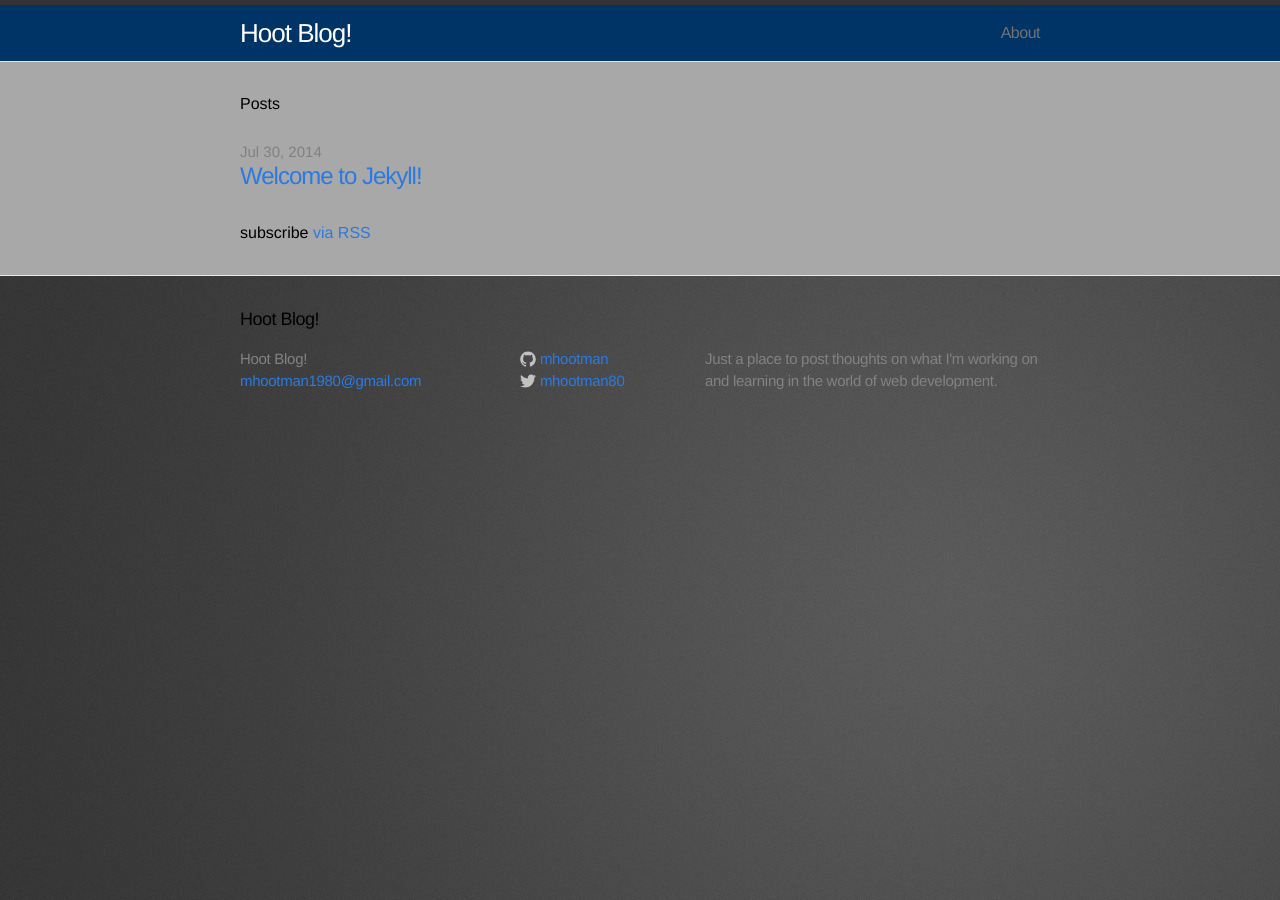
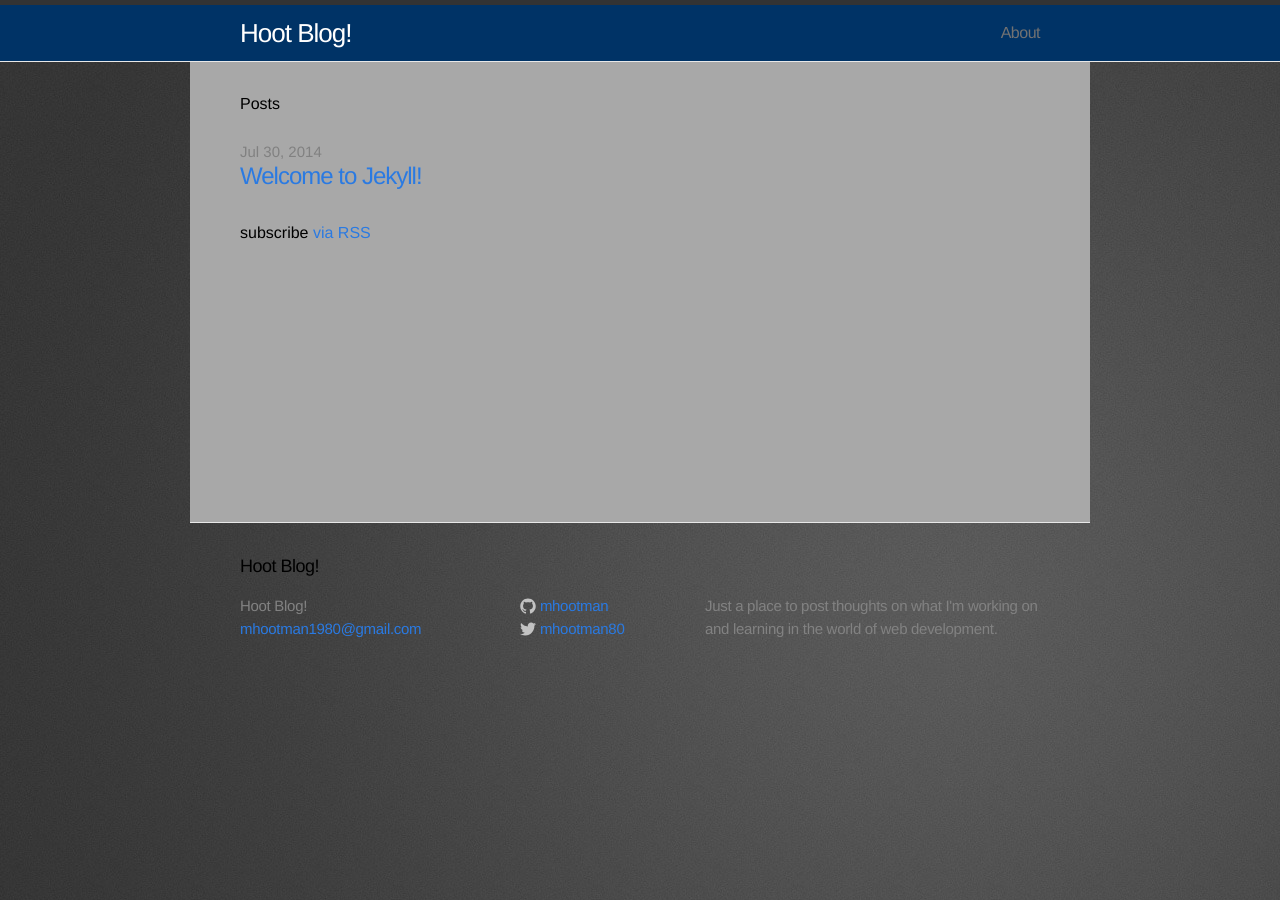
Before and after one commit to hoot-dev/hoot-dev.github.io, a Jekyll site: the page built from index.html, in a window 1280 px wide. Built offline with Jekyll 4.4.1, drawn with Linux system fonts in a browser that asks for light colours.

Commit message:
more style updates

```diff
--- a/css/main.css
+++ b/css/main.css
@@ -79,6 +79,9 @@ a:visited { color: #205caa; }
 .site-footer {
   border-top: 1px solid #e8e8e8;
   padding: 30px 0;
+  max-width: 900px;
+  margin-left: auto;
+  margin-right: auto;
 }
 
 .footer-heading {
@@ -139,6 +142,10 @@ a:visited { color: #205caa; }
 .page-content {
   padding: 30px 0;
   background-color: #A8A8A8;
+  max-width: 900px;
+  min-height: 400px;
+  margin-left: auto;
+  margin-right: auto;
 }
 
 
```
Also changed, not shown: 2 other files.
